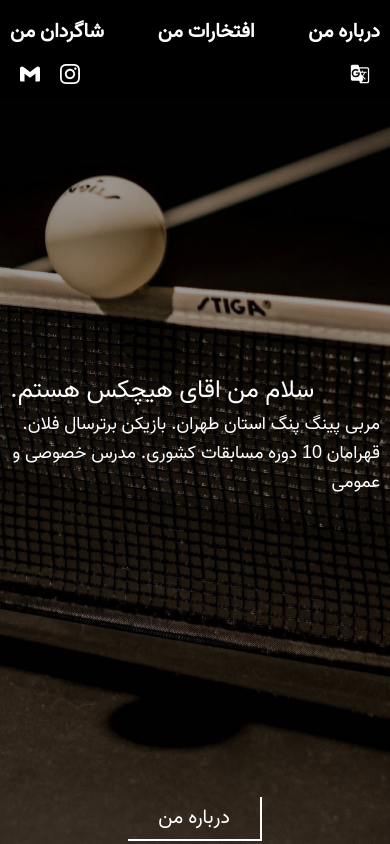
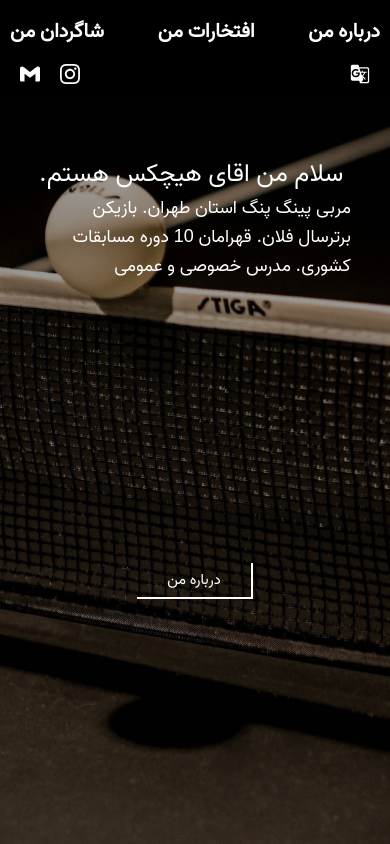
Before and after one commit to 00-team/ping-pong-site, a React app: page / in a window 390 px wide. Shown: the top 844 px of the page. Built offline with nearby package versions, Linux system fonts and the light colour scheme; a web font is replaced by a local one.

Commit message:
finish responsice

```diff
--- a/src/components/common/sass/button.scss
+++ b/src/components/common/sass/button.scss
@@ -6,7 +6,6 @@
     border: 2px solid #fff;
     border-top: none;
     color: #fff;
-    // margin: 300px auto;
 
     body.ltr & {
         border-right: none;
@@ -17,5 +16,6 @@
     }
 
     @include fonts.Caveat(20px);
+    @media (max-width: 500px) {font-size: 15px;}
 
 }
--- a/src/components/layouts/sass/footer.scss
+++ b/src/components/layouts/sass/footer.scss
@@ -5,15 +5,18 @@
 .footer-container {
     width: 100%;
     display: flex;
-    padding: 30px;
+
+    @media (max-width: 500px) {padding: 10px;}
     justify-content: center;
     color: #fff;
     overflow: hidden;
 
     footer {
         @include fonts.Georama(20px);
+        @media (max-width: 500px) {font-size: 18px;}
         .creator {
             @include fonts.Caveat(30px);
+
             cursor: pointer;
             transition: all 300ms;
 
--- a/src/components/layouts/sass/intro.scss
+++ b/src/components/layouts/sass/intro.scss
@@ -19,13 +19,7 @@
         background-color: #0006;
         padding: 300px 200px;
         @media (max-width: 1200px) {
-            padding: 300px 100px;
-        }
-        @media (max-width: 800px) {
-            padding: 300px 50px;
-        }
-        @media (max-width: 600px) {
-            padding: 300px 10px;
+            padding: calc(100vh / 10) calc(100vw / 10);
         }
         display: flex;
         flex-direction: column;
@@ -34,7 +28,7 @@
         position: relative;
 
         .button {
-            margin: 300px auto;
+            margin: calc(100vh / 3) auto;
         }
 
         span {
```
Also changed, not shown: src/components/layouts/sass/students.scss (+14 -0 lines).
